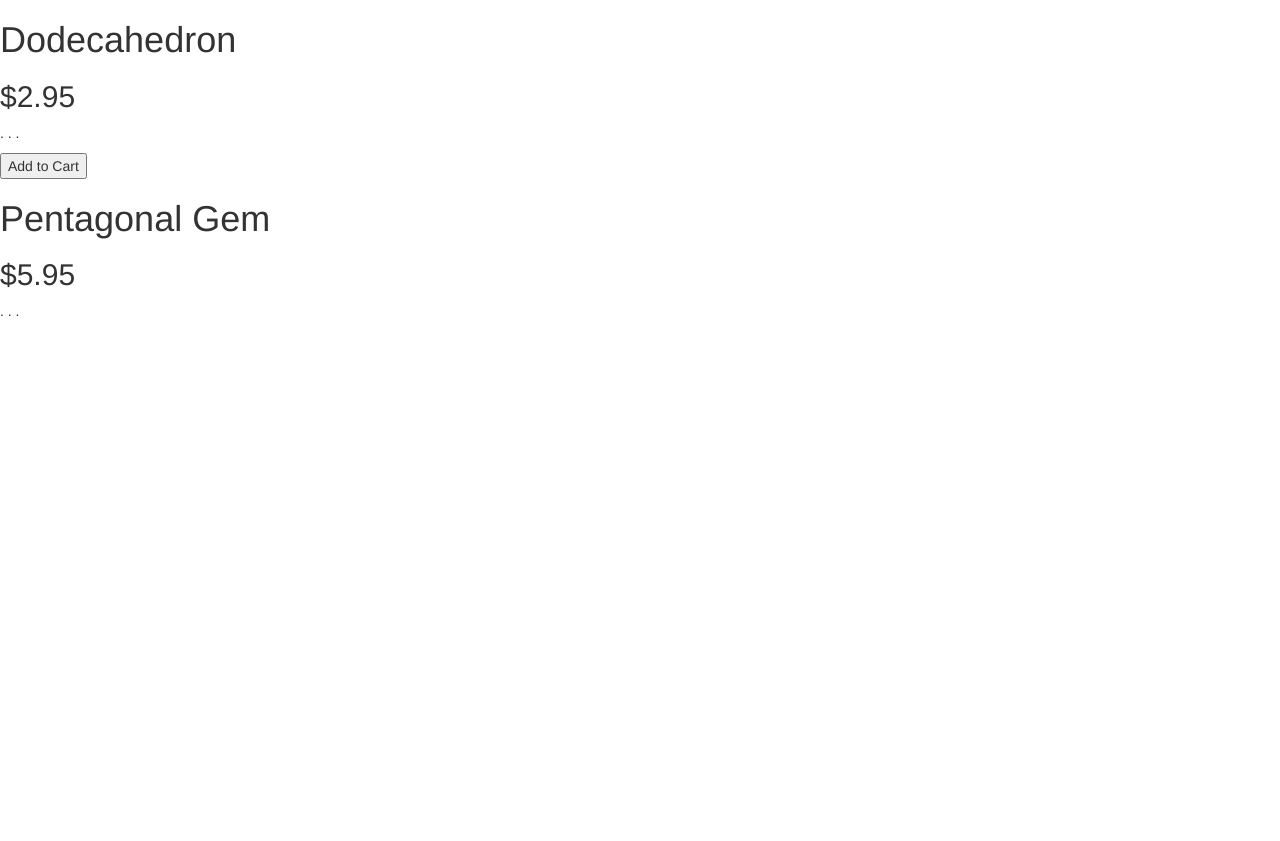
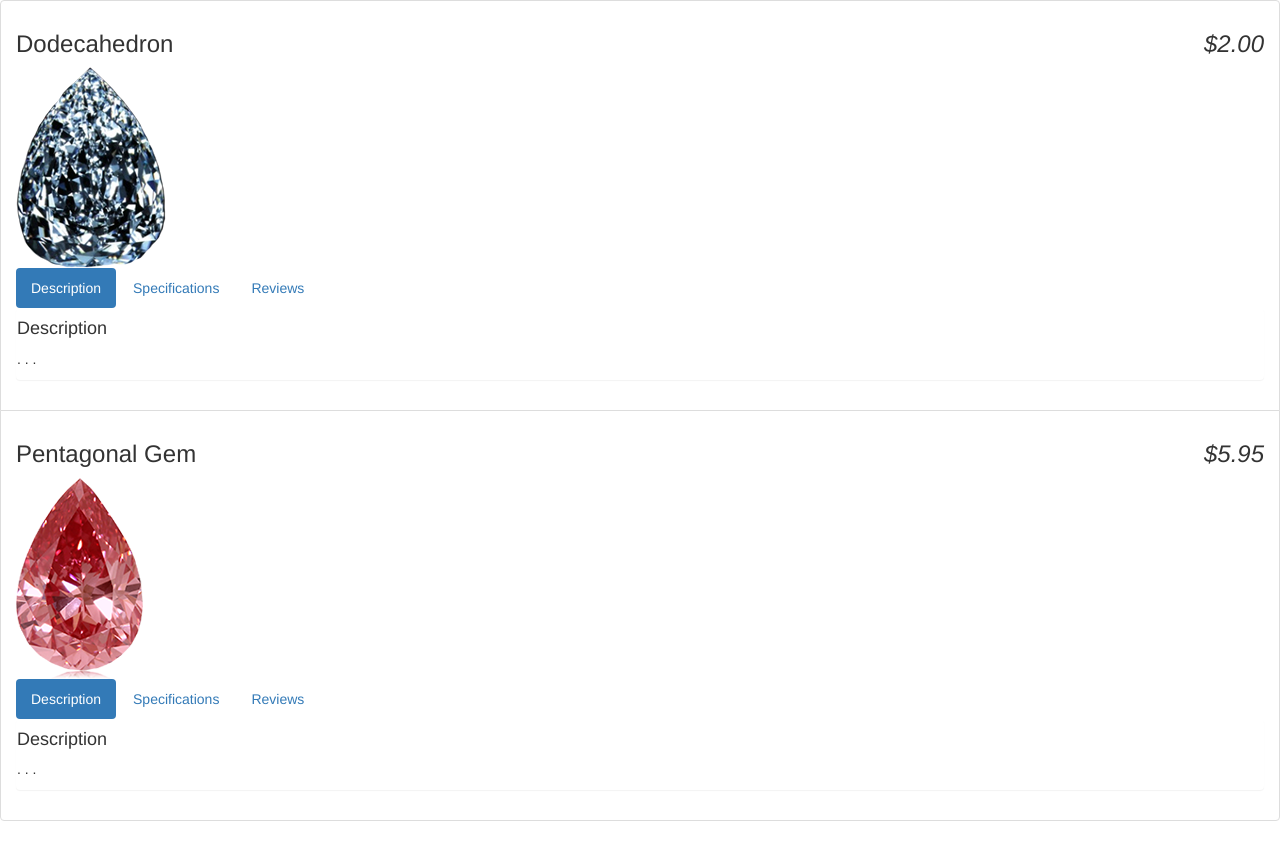
Before and after one commit to milant88/store_angular1, a plain HTML site: page index.html in a window 1280 px wide. Before the commit the page ends 800 px from the top, so only its background shows below. Drawn offline with Linux system fonts and the light colour scheme.

Commit message:
Inserting tabs - example

```diff
--- a/index.html
+++ b/index.html
@@ -4,12 +4,46 @@
         <link rel="stylesheet" type="text/css" href="css/bootstrap.min.css" />
     </head>
     <body ng-controller="StoreController as store">
-        <div ng-repeat="product in store.products">
+        <!--<div ng-repeat="product in store.products">
             <h1> {{product.name}}</h1>
             <h2> ${{product.price}}</h2>
             <p> {{product.description}}</p>
             <button ng-show="product.canPurchase"> Add to Cart</button>
-        </div>
+        </div>-->
+        <ul class="list-group">
+            <li class="list-group-item" ng-repeat="product in store.products">
+                <h3>
+                    {{product.name}}
+                    <em class="pull-right">{{product.price | currency}}</em>
+                </h3>
+                <img ng-src="{{product.images[0].full}}" />
+                <section class="tab" ng-controller="PanelController as panel">
+                    <ul class="nav nav-pills">
+                        <li ng-class="{ active: panel.isSelected(1)}">
+                            <a href ng-click="panel.selectTab(1)">Description</a>
+                        </li>
+                        <li ng-class="{ active: panel.isSelected(2)}">
+                            <a href ng-click="panel.selectTab(2)">Specifications</a>
+                        </li>
+                        <li ng-class="{ active: panel.isSelected(3)}">
+                            <a href ng-click="panel.selectTab(3)">Reviews</a>
+                        </li>
+                    </ul>
+                    <div class="panel" ng-show="panel.isSelected(1)">
+                        <h4>Description</h4>
+                        <p>{{product.description}}</p>
+                    </div>
+                    <div class="panel" ng-show="panel.isSelected(2)">
+                        <h4>Specifications</h4>
+                        <p>{{product.description}}</p>
+                    </div>
+                    <div class="panel" ng-show="panel.isSelected(3)">
+                        <h4>Reviews</h4>
+                        <p>{{product.description}}</p>
+                    </div>
+                </section>
+            </li>
+        </ul>
         <script type="text/javascript" src="js/angular.min.js"></script>
         <script type="text/javascript" src="js/app.js"></script>
     </body>
--- a/js/app.js
+++ b/js/app.js
@@ -8,15 +8,36 @@
     var gems = [
         {
         name: 'Dodecahedron',
-        price: 2.95,
+        price: 2,
         description: '. . .',
         canPurchase: true,
+        images: [
+            {
+                full: '../images/diamond.png'
+            }
+        ]
     },
     {
        name: 'Pentagonal Gem',
         price: 5.95,
         description: '. . .',
         canPurchase: false,
+        images: [
+            {
+                full: '../images/ruby.png'
+            }
+        ]
     }
     ];
+
+    app.controller('PanelController', function() {
+       this.tab = 1;
+
+        this.selectTab = function(setTab) {
+          this.tab = setTab;
+        };
+        this.isSelected = function(checkTab) {
+          return this.tab === checkTab;
+        };
+    });
 })();
```
Also changed, not shown: images/diamond.png (added), images/ruby.png (added).
